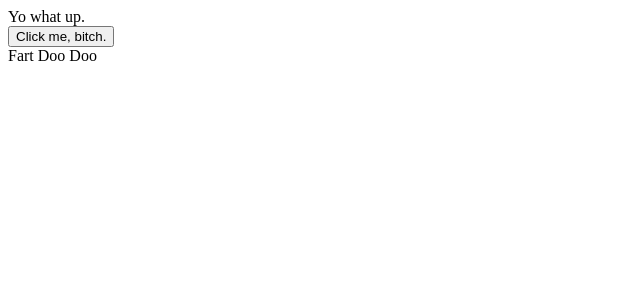
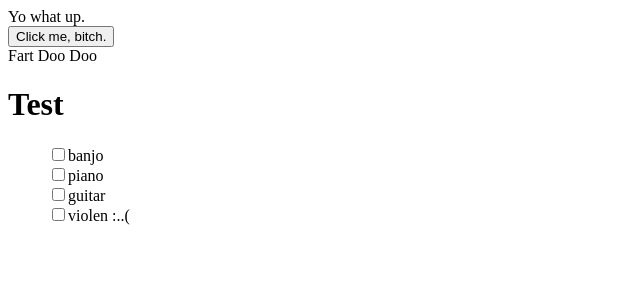
Before and after one commit to Repuler/SPC_formatter, a React (Create React App) app: page / in a window 1280 px wide. Shown: the top 300 px of the page, without its empty margins (0-640 px from the left). Built offline with nearby package versions, Linux system fonts and the light colour scheme.

Commit message:
added checkbox functionality

```diff
--- a/src/app.jsx
+++ b/src/app.jsx
@@ -2,6 +2,7 @@ import React from 'react';
 
 import Text from "./components/textarea.jsx";
 import Editor from "./components/editorarea.jsx";
+import InstrumentMenu from "./components/instrument-menu.jsx"
 
 class App extends React.Component {
 
@@ -33,6 +34,8 @@ class App extends React.Component {
           //Pass down functions. Any function that edits the state should be written here then passed down.
           forExample={this.forExample}/>
 
+        <InstrumentMenu />
+
         {/* <Text/> */}
 
       </div>
--- /dev/null
+++ b/src/components/checkbox.jsx
@@ -0,0 +1,14 @@
+import React from 'react';
+
+class Checkbox extends React.Component {
+    render() {
+        return (
+            <div id={this.props.label + "Checkbox"}>
+                <input type="checkbox" id={this.props.label} />
+                <label for={this.props.label}>{this.props.label}</label>
+            </div>
+        )
+    }
+}
+
+export default Checkbox
--- /dev/null
+++ b/src/components/instrument-menu.jsx
@@ -0,0 +1,32 @@
+import React from 'react';
+
+import Checkbox from "./checkbox";
+
+class InstrumentMenu extends React.Component {
+
+    getInstrumentList() {
+        const instruments = ['banjo', 'piano', 'guitar', 'violen :..('];
+        return instruments; // I imagine we want a function that can grab available instrument files.
+    }
+
+
+
+    createCheckbox() {
+        const instruments = this.getInstrumentList()
+
+        return instruments.map(instrument => <Checkbox label={instrument} />)
+    }
+
+    render() {
+        return (
+            <div>
+                <h1>Test</h1>
+                <ol>
+                    {this.createCheckbox()}
+                </ol>
+            </div>
+        );
+    }
+}
+
+export default InstrumentMenu;
```
